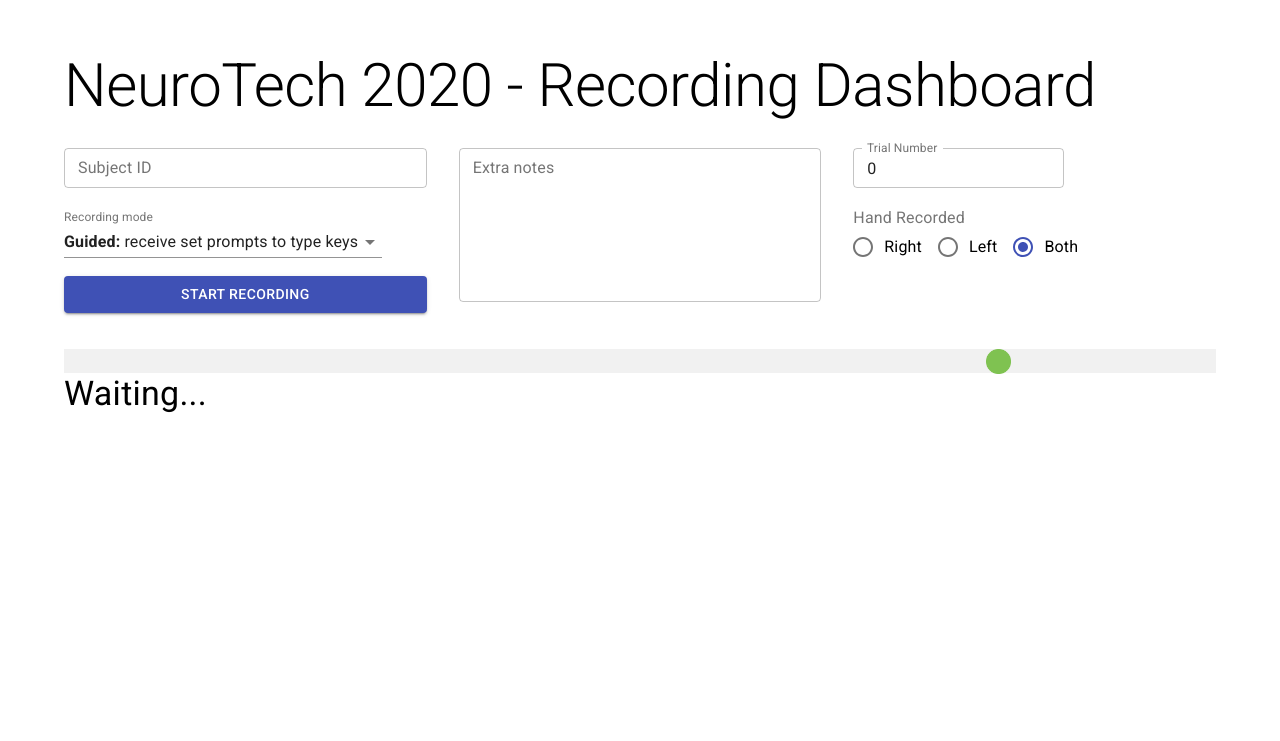
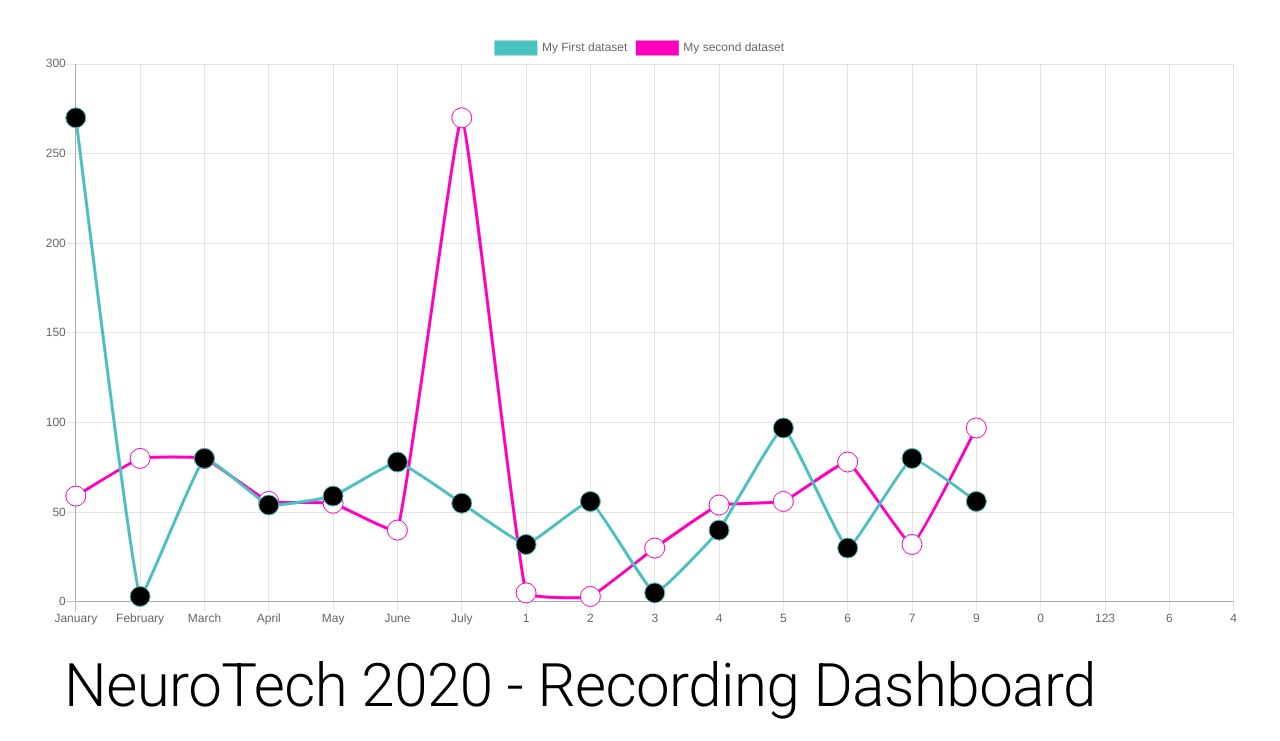
Before and after one commit to NTX-McGill/Dashboard-NeuroTech, a React (Create React App) app in the folder frontend/: page / in a window 1280 px wide. Shown: the top 741 px of the page. Built offline with nearby package versions, Linux system fonts and the light colour scheme.

Commit message:
Make test p5 and chart.js charts

```diff
--- a/frontend/package.json
+++ b/frontend/package.json
@@ -8,8 +8,11 @@
     "@testing-library/jest-dom": "^4.2.4",
     "@testing-library/react": "^9.4.0",
     "@testing-library/user-event": "^7.2.1",
+    "chart.js": "^2.9.3",
     "react": "^16.12.0",
+    "react-chartjs-2": "^2.9.0",
     "react-dom": "^16.12.0",
+    "react-p5": "^1.3.2",
     "react-scripts": "3.3.1",
     "typeface-roboto": "^0.0.75"
   },
--- a/frontend/src/App.jsx
+++ b/frontend/src/App.jsx
@@ -12,6 +12,9 @@ import { newSession } from "./Bridge";
 import { format } from "./Utilities";
 import SelfDirectedRecorder from "./SelfDirectedRecorder";
 import InTheAirRecorder from "./InTheAirRecorder";
+
+import P5Component from "./P5Component";
+import ChartJsComponent from "./ChartJsComponent";
 
 const useStyles = makeStyles(theme => ({
   root: {
@@ -28,7 +31,7 @@ function App() {
   const [snackbarIdOpen, setSnackbarIdOpen] = useState(false);
   const [snackbarPromptsOpen, setSnackbarPromptsOpen] = useState(false);
   const [events, setEvents] = useState([]);
-  const [hand, setHand] = React.useState('both');
+  const [hand, setHand] = React.useState("both");
   const [trial, setTrial] = React.useState(0);
 
   const classes = useStyles();
@@ -42,10 +45,13 @@ function App() {
         setSnackbarPromptsOpen(false);
         setEvents([]);
         let prompts = customPrompts;
-        if (mode === 1){
-          prompts = "left pinkie a , left ring finger s , left middle finger d ,left index finger f ,right index finger j ,right middle finger k ,right ring finger l ,right pinkie semicolon" ;
+        if (mode === 1) {
+          prompts =
+            "left pinkie a , left ring finger s , left middle finger d ,left index finger f ,right index finger j ,right middle finger k ,right ring finger l ,right pinkie semicolon";
         }
-        newSession({ id, notes, prompts, mode, hand, trial }, () => setRecording(true));
+        newSession({ id, notes, prompts, mode, hand, trial }, () =>
+          setRecording(true)
+        );
       }
     } else {
       setRecording(false);
@@ -71,10 +77,7 @@ function App() {
   const onCustomPrompt = ({ newCustomPrompt, datetime, timestamp }) => {
     setEvents(events => [
       [
-        format(
-          'Prompted "{0}"',
-          newCustomPrompt
-        ),
+        format('Prompted "{0}"', newCustomPrompt),
         datetime + format(" ({0})", timestamp)
       ],
       ...events
@@ -93,6 +96,7 @@ function App() {
 
   return (
     <div className={classes.root}>
+      <ChartJsComponent />
       <EnterIdSnackbar
         open={snackbarIdOpen}
         onClose={(_, reason) =>
@@ -114,13 +118,32 @@ function App() {
         </Typography>
         <br />
         <SessionInfoForm
-          {...{ click, recording, id, setId, notes, setNotes, customPrompts, setCustomPrompts, mode, setMode, hand, trial, setTrial, setHand }}
+          {...{
+            click,
+            recording,
+            id,
+            setId,
+            notes,
+            setNotes,
+            customPrompts,
+            setCustomPrompts,
+            mode,
+            setMode,
+            hand,
+            trial,
+            setTrial,
+            setHand
+          }}
         />
         <br />
         <br />
-        {mode === 0 && <SelfDirectedRecorder {...{ recording, onKey, onPrompt }} />}
+        {mode === 0 && (
+          <SelfDirectedRecorder {...{ recording, onKey, onPrompt }} />
+        )}
         {mode === 1 && <GuidedRecorder {...{ recording, onKey, onPrompt }} />}
-        {mode === 2 && <InTheAirRecorder {...{ recording, onCustomPrompt, customPrompts }} />}
+        {mode === 2 && (
+          <InTheAirRecorder {...{ recording, onCustomPrompt, customPrompts }} />
+        )}
         <br />
         <br />
         <EventList {...{ events }} />
--- /dev/null
+++ b/frontend/src/ChartJsComponent.jsx
@@ -0,0 +1,76 @@
+import React from "react";
+import { Line } from "react-chartjs-2";
+
+function shuffle(array) {
+  let counter = array.length;
+
+  // While there are elements in the array
+  while (counter > 0) {
+    // Pick a random index
+    let index = Math.floor(Math.random() * counter);
+
+    // Decrease counter by 1
+    counter--;
+
+    // And swap the last element with it
+    let temp = array[counter];
+    array[counter] = array[index];
+    array[index] = temp;
+  }
+
+  return array;
+}
+
+const data = {
+  labels: ["January", "February", "March", "April", "May", "June", "July", 1, 2, 3, 4, 5, 6, 7, 9, 0, 123, 6, 4, ],
+  datasets: [
+    {
+      label: "My First dataset",
+      fill: false,
+      lineTension: 0.1,
+      backgroundColor: "rgba(75,192,192,0.4)",
+      borderColor: "rgba(75,192,192,1)",
+      borderCapStyle: "butt",
+      borderDash: [],
+      borderDashOffset: 0.0,
+      borderJoinStyle: "miter",
+      pointBorderColor: "rgba(75,192,192,1)",
+      pointBackgroundColor: "#000",
+      pointBorderWidth: 1,
+      pointHoverRadius: 5,
+      pointHoverBackgroundColor: "rgba(75,192,192,1)",
+      pointHoverBorderColor: "rgba(220,220,220,1)",
+      pointHoverBorderWidth: 2,
+      pointRadius: 10,
+      pointHitRadius: 10,
+      data: shuffle([59, 80, 80, 56, 55, 40, 270, 5, 3, 30, 54, 56, 78, 32, 97])
+    },
+    {
+      label: "My second dataset",
+      fill: false,
+      lineTension: 0.1,
+      backgroundColor: "rgba(255,0,192,0.4)",
+      borderColor: "rgba(255,0,192,1)",
+      borderCapStyle: "butt",
+      borderDash: [],
+      borderDashOffset: 0.0,
+      borderJoinStyle: "miter",
+      pointBorderColor: "rgba(255,0,192,1)",
+      pointBackgroundColor: "#fff",
+      pointBorderWidth: 1,
+      pointHoverRadius: 5,
+      pointHoverBackgroundColor: "rgba(255,0,192,1)",
+      pointHoverBorderColor: "rgba(255,0,220,1)",
+      pointHoverBorderWidth: 2,
+      pointRadius: 10,
+      pointHitRadius: 10,
+      data: [59, 80, 80, 56, 55, 40, 270, 5, 3, 30, 54, 56, 78, 32, 97]
+    }
+  ]
+};
+
+function ChartJsComponent() {
+  return <Line data={data} />;
+}
+
+export default ChartJsComponent;
--- /dev/null
+++ b/frontend/src/P5Component.jsx
@@ -0,0 +1,49 @@
+import React, { useEffect, useState } from "react";
+import Sketch from "react-p5";
+
+function getRandomArbitrary(min, max) {
+  return Math.random() * (max - min) + min;
+}
+
+function P5Component() {
+  let [points, setPoints] = useState([]);
+
+  useEffect(() => {
+      let id = setInterval(() => {
+        setPoints(points => [...points.slice(1), getRandomArbitrary(100, 300)]);
+      }, 300);
+      return () => clearInterval(id);
+  }, [points]);
+
+  let setup = (p5, parentRef) => {
+    p5.createCanvas(400, 400).parent(parentRef);
+
+    for (let i = 0; i < 400; i++)
+      setPoints(points => [...points, getRandomArbitrary(100, 300)]);
+  };
+
+  let draw = p5 => {
+    p5.background(200);
+
+    p5.stroke(0);
+    let px = 0;
+    let py = points[0];
+    for (let i = 0; i < points.length; i++) {
+      let x = i * (400 / (25 - 1));
+      let y = points[i];
+
+      p5.line(px, py, x, y);
+
+      px = x;
+      py = y;
+    }
+  };
+
+  return (
+    <div>
+      <Sketch {...{ setup, draw }} />
+    </div>
+  );
+}
+
+export default P5Component;
```
Also changed, not shown: 1 other file (tests, documents, lock files or other folders).
